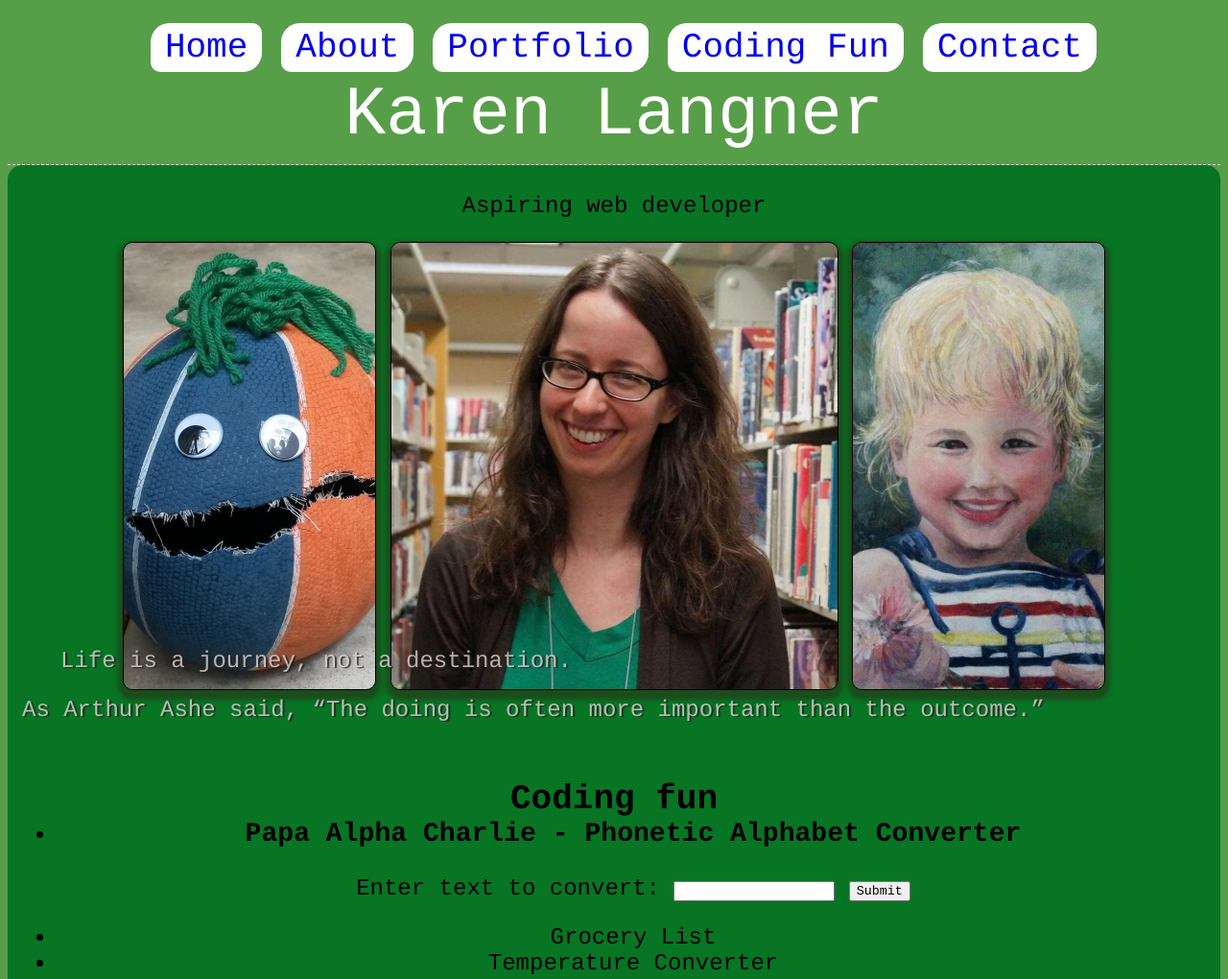
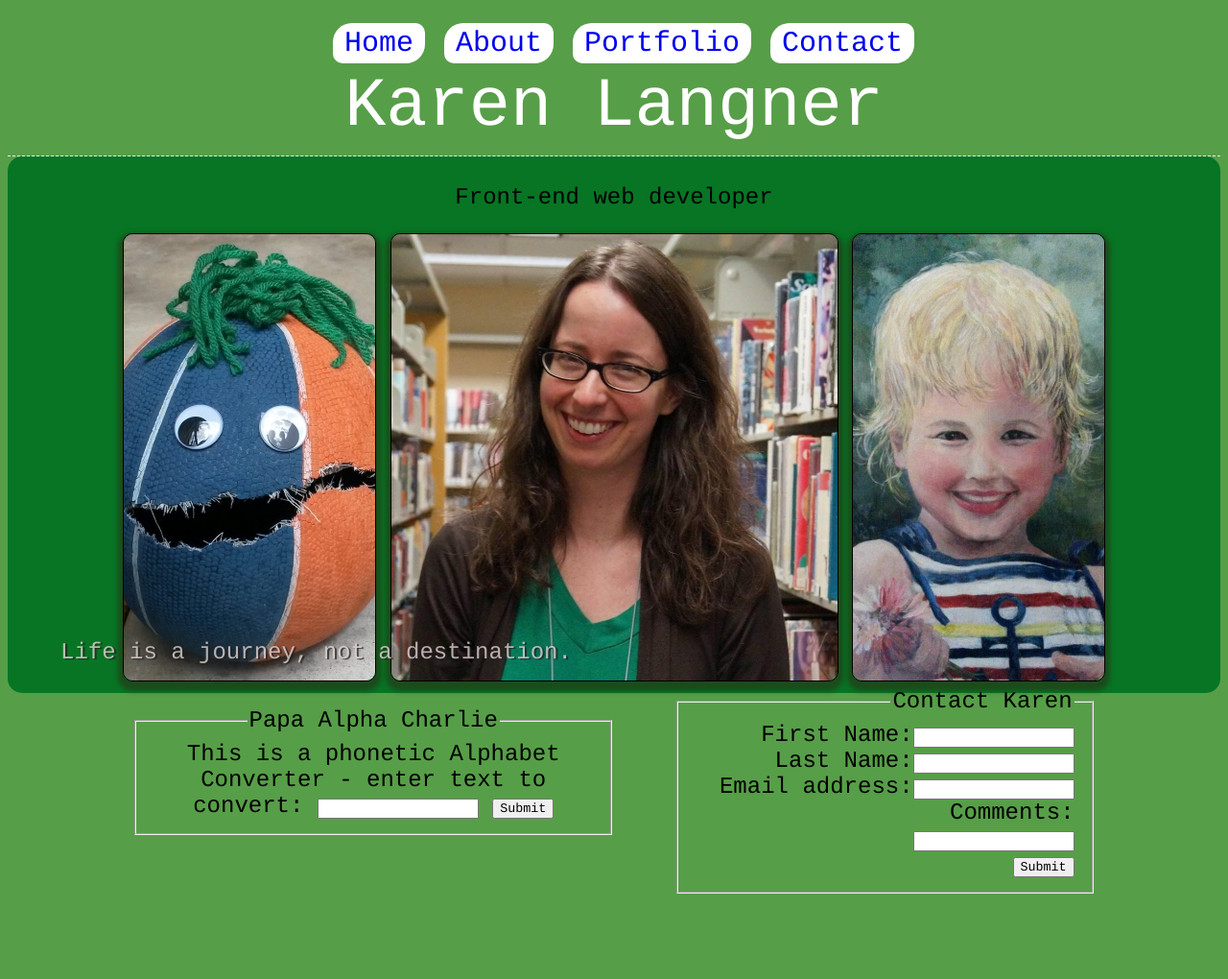
Before and after one commit to krenabeth/karen_portfolio, a website: page index.html in a window 1280 px wide. Shown: the top 1020 px of the page at 96% size. After the commit the page ends 931 px from the top, so only its background shows below. Drawn offline with nearby package versions, Linux system fonts and the light colour scheme.

Commit message:
updating info and styling

```diff
--- /dev/null
+++ b/Sass/_navStyles.scss
@@ -0,0 +1,19 @@
+nav {
+	text-align: center;
+}
+nav ul li {
+	display: inline;
+	margin-right: 25px;
+	font-size: 1.25em;
+	padding: 4px 12px;
+}
+
+.tab {
+	background-color: white;
+	@include border-radius(20px 10px);
+}
+
+.current {
+	background-color: orange;
+	@include border-radius(20px 20px 0 0);
+}
--- a/Sass/stylesheet.scss
+++ b/Sass/stylesheet.scss
@@ -1,4 +1,5 @@
 @import 'portfolioStyles';
+@import 'navStyles';
 
 * {
 	font-family: Courier, monospace;
@@ -13,28 +14,6 @@ a {
 a:hover {
 	opacity: 0.5;
 }
-
-/* navigation */
-nav {
-	text-align: center;
-}
-nav ul li {
-	display: inline;
-	margin-right: 20px;
-	font-size: 1.5em;
-	padding: 5px 15px;
-}
-
-.tab {
-	background-color: white;
-	@include border-radius(20px 10px);
-}
-
-.current {
-	background-color: orange;
-	@include border-radius(20px 20px 0 0);
-}
-/*end navigation styling*/
 
 header {
 	font-size: 3em;
@@ -64,6 +43,21 @@ div.quote {
 	opacity: 0.8;
 	text-shadow: 2px 1px 1px #222020;
 }
+div.left {
+	width: 40%;
+	margin-top: 20px;
+	float: left;
+	margin-left: 10%;
+}
+
+div.right {
+	text-align: right;
+	float: right;
+	width: 35%;
+	margin-right: 10%;
+	margin-left: 0px;
+}
+
 /*  About page */
 .about {
 	margin: 40px;
@@ -91,7 +85,9 @@ div.quote {
 }
 video {
 	margin: auto;
-	border: groove;
+	@include border-radius(10px);
+	border: 1px solid black;
+	box-shadow: 0px 3px 7px 1px #1c4b1c;
 }
 .about p:nth-child(even) {
 	background-color: #e2ddd5;
--- a/about.html
+++ b/about.html
@@ -4,13 +4,13 @@
 
 	<head>
 		<title>About me</title>
-		<link type="text/css" rel="stylesheet" href="stylesheet.css" />
+		<link type="text/css" rel="stylesheet" href="css/stylesheet.css" />
 		<script src="http://code.jquery.com/jquery-1.11.3.min.js"></script>
 	</head>
 
 	<body>
 		<nav id="nav01"></nav>
-		<script src="scripts.js"></script>
+		<script src="js/scripts.js"></script>
 
 		<header>Karen Langner</header>
 		<div class="center" id="about">
@@ -21,11 +21,11 @@
 
 			<div class="about">
 
-			<p class="snazzy">After working as a librarian for thirteen years, I'm taking the great adventure of a career change into web development. The little bit of javascript I've learned has been a lot of fun.</p>
+			<p class="snazzy">After working as a librarian for thirteen years, I'm taking the great adventure of a career change into front-end web development.</p>
 
 			<img src="images/crane.jpg" alt="sandhill crane walking in front yard" class="photo leftPhoto" id="aboutImg2" />
 
-			<p class="snazzy">I live in Commerce Township with my 7 year old son. I've also lived in Fenton, White Lake, and West Bloomfield, and know some of the good bike trails and beaches in those areas. I like hiking as well and spotting wildlife. This year we've been seeing sandhill cranes in our yard. </p>
+			<p class="snazzy">I live in Commerce Township and enjoy playing, swimming, and hiking with my son. This year we've been seeing sandhill cranes in our yard. </p>
 
 			<img src="images/roo.jpg" alt="white and tan short-hair cat lounging on the couch next to the book Anne of Green Gables" class="photo" />
 
--- a/index.html
+++ b/index.html
@@ -7,6 +7,7 @@
 		<link type="text/css" rel="stylesheet" href="css/stylesheet.css" />
 		 <script src="http://code.jquery.com/jquery-1.11.3.min.js">
 		 </script>
+		 <script src="js/phonetic_alphabet.js"></script>
 <!-- 			 <script src="js/jquery-3.0.0.min.js"></script> -->
 
 	</head>
@@ -17,7 +18,7 @@
 
 		<header>Karen Langner</header>
 		<div class="center" id="main">
-			<p>Aspiring web developer</p>
+			<p>Front-end web developer</p>
 
 			<img src="images/basketball.jpg" class="main side" />
 
@@ -27,40 +28,33 @@
 
 			<div class="quote">
 			<blockquote cite="http://www.brainyquote.com/quotes/quotes/a/arthurashe371528.html"><p>Life is a journey, not a destination.</p></blockquote>
-			<p>As Arthur Ashe said, <q>The doing is often more important than the outcome.</q></p>
-
 			</div>
 
 
-		<div class="center" id="codes">
-		<div><h2>Coding fun</h2>
-			<ul>
-				<li><h3>Papa Alpha Charlie - Phonetic Alphabet Converter</h3>
+		<div class="left">
 			<script src="phonetic_alphabet.js"></script>
 				<form name="text" method="get">
-					Enter text to convert: <input type="text" label="name" id="input">
+					<fieldset>
+						<legend>Papa Alpha Charlie</legend>
+					This is a phonetic Alphabet Converter - enter text to convert: <input type="text" label="name" id="input">
 					<input type="button" onclick="convertABC()" value ="Submit" />
+					</fieldset>
+					<p id="answer"> </p>
 				</form>
-					<p id="answer"> </p></li>
-
-				<li>Grocery List</li>
-				<li>Temperature Converter</li>
-			</ul>
 		</div>
 
+		<div class="right">
 
-		<div class="center" id="contact">
-
-
-		<div><h2>Contact</h2>
 		<form method="get" id="form">
+			<fieldset>
+				<legend>Contact Karen</legend>
 				First Name:<input type="text" id="first" label="First Name" /><br />
 				Last Name:<input type="text" id="last" label="Last Name" /><br />
 				Email address:<input type="email" id="email" label="Email" /><br />
 				Comments:<br /><input type="textarea" id="comments" label="Comments" /><br />
 				<button type="button" id="button" label="submit">Submit</button>
+			</fieldset>
 		</form>
-		</div>
 
 		</div>
 
--- a/js/scripts.js
+++ b/js/scripts.js
@@ -5,8 +5,7 @@ document.getElementById("nav01").innerHTML =
 		"<li id='about' class='tab'><a href='about.html'>About</a></li>" +
 		"<li id='portfolio' class='tab'><a href='portfolio.html'>Portfolio</a></li>" +
 
-		// fix the following two to work on other pages than index
-		"<li id='codes' class='tab'><a href='#codes'>Coding Fun</a></li>" +
+		// fix the following to work on other pages than index
 		"<li id='contact' class='tab'><a href='#contact'>Contact</a></li>" +
 	"</ul>";
 
```
Also changed, not shown: css/stylesheet.css. Lines whose indentation alone changed are shown as unchanged.
